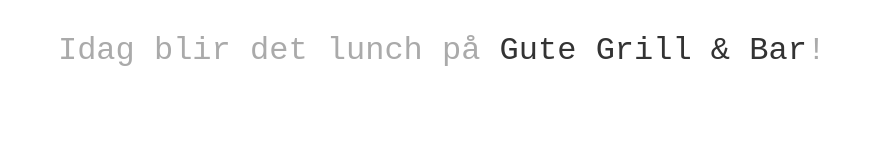
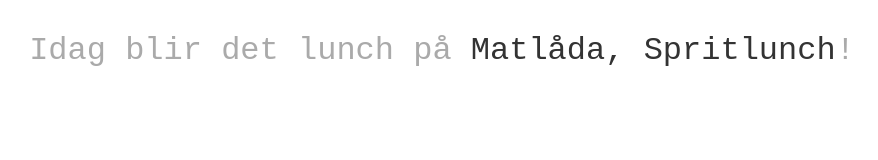
Before and after one commit to chriswl/martensjostrand.github.io, a plain HTML site: page index.html in a window 1280 px wide. Shown: the whole page, without its empty margins (198-1076 px from the left). Drawn offline with Linux system fonts and the light colour scheme.

Commit message:
Update index.html

```diff
--- a/index.html
+++ b/index.html
@@ -9,8 +9,7 @@
     <script type="text/javascript" src="script/seedrandom-min.js"></script>
     <title>Var &auml;ter vi lunch idag?</title>
     <script type="text/javascript">
-             var restaurants = ["Kebaben", "Bistro Bestick", "The Meat",
-                   "Giffins Steakhouse", "Gute Grill &amp; Bar", "Teatergrillen", "Max"];
+             var restaurants = ["Matlåda, Spritlunch"];
 
              var getTimestamp = function(offset) {
                 date = new Date()
```
